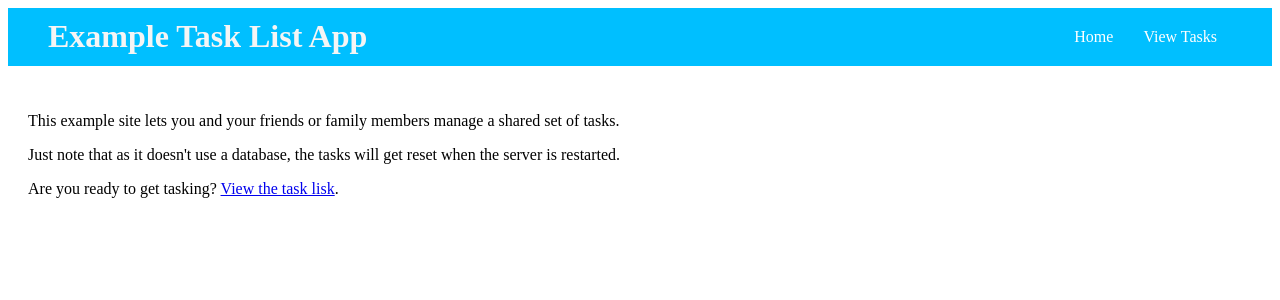
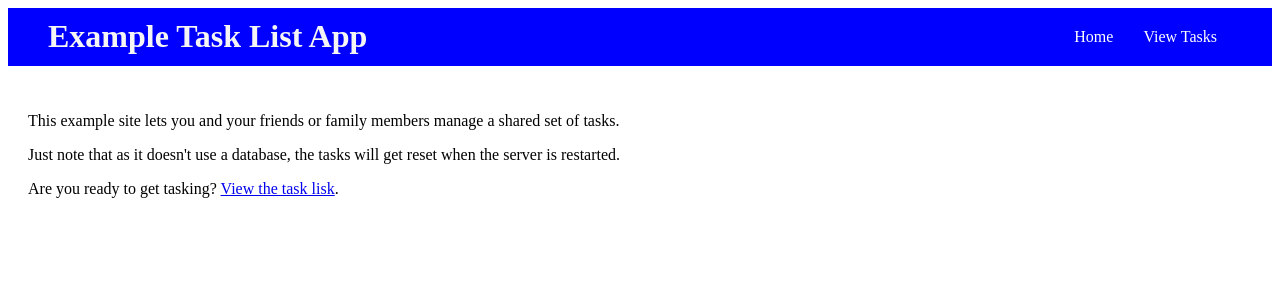
Before and after one commit to ahaseeb235/TestRenderAH, a Flask app: page / in a window 1280 px wide. Shown: the top 300 px of the page. Run offline with Flask 3, Linux system fonts and the light colour scheme.

Commit message:
changed background

```diff
--- a/static/style.css
+++ b/static/style.css
@@ -1,6 +1,6 @@
 nav {
     margin: 0 auto 10px auto;
-    background-color: DeepSkyBlue;
+    background-color: blue;
     padding: 0 30px;
     display: flex;
     justify-content: space-between;
```
